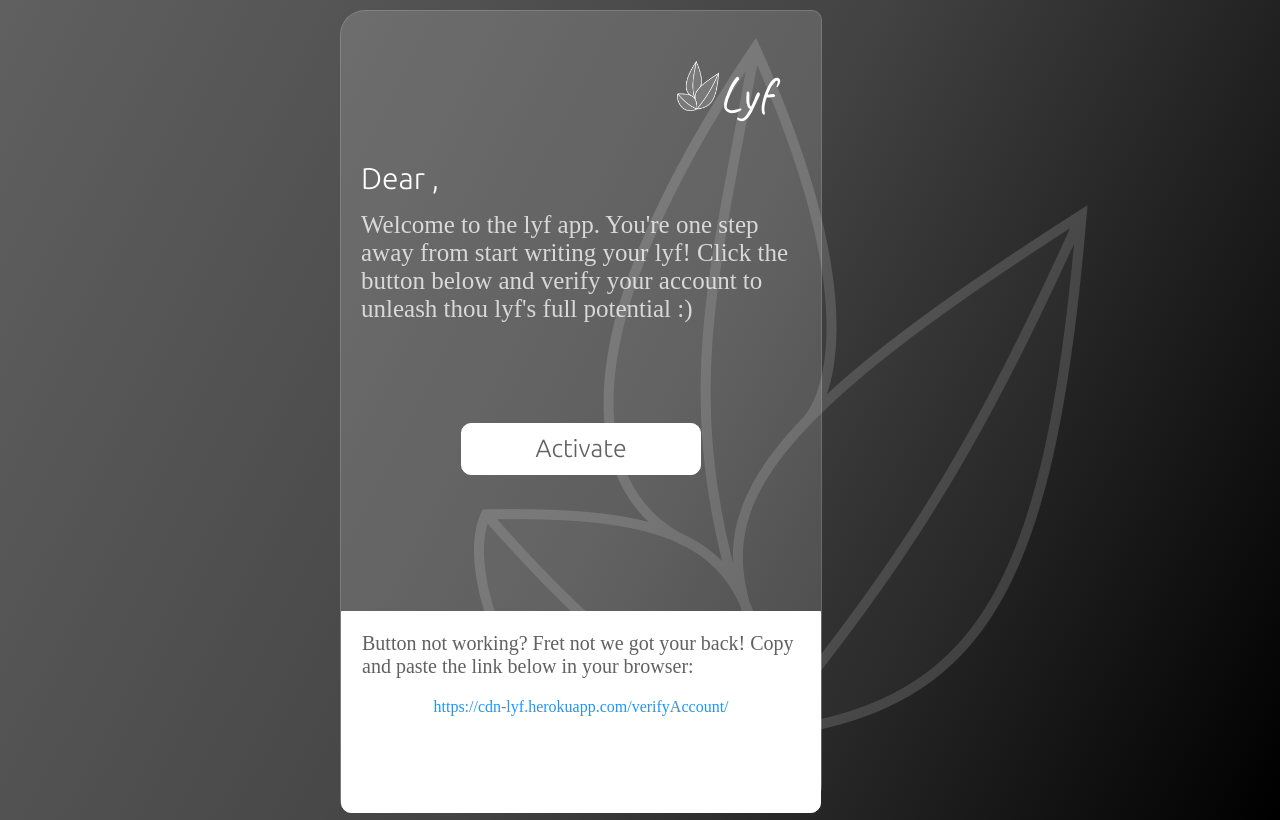
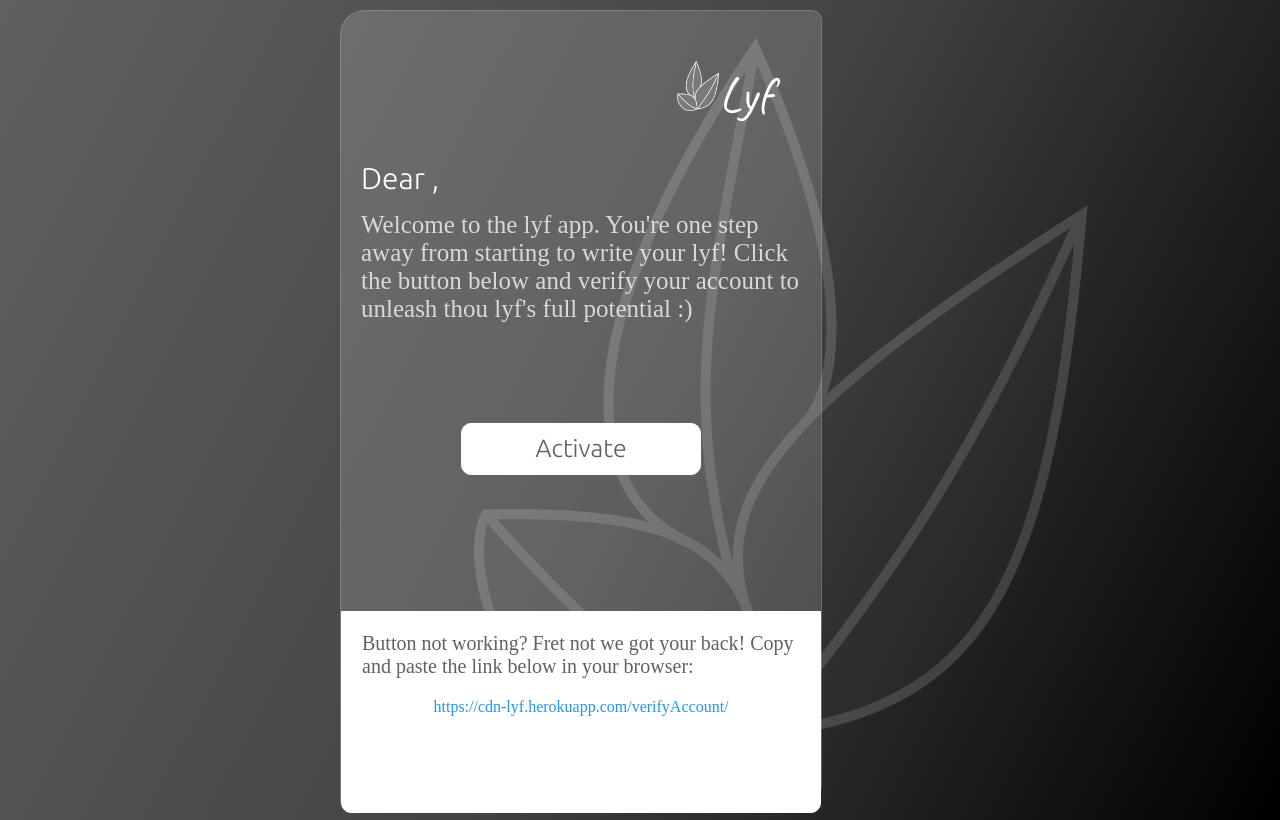
Before and after one commit to justary27/Lyf, a Django app: template lyfRest/static/templates/verification_email.html in a window 1280 px wide. Run offline with Django 3.2, Linux system fonts and the light colour scheme; the template is opened without the code that fills it, so the values that code supplies are empty; some web fonts are replaced.

Commit message:
django EmailFix

```diff
--- a/lyfRest/static/templates/verification_email.html
+++ b/lyfRest/static/templates/verification_email.html
@@ -114,21 +114,17 @@
 <body>
     <center class="wrapper">
         <div class="splash" align="center">
-            <img src="https://cdn-lyf.herokuapp.com/assets/lyflogo.png" alt="" id="lines">
-            <!-- <svg width="614" height="726" viewBox="0 0 614 726" fill="none" xmlns="http://www.w3.org/2000/svg" id="lines">
-                <path d="M290.012 696.897C67.6776 798.283 -22.1569 542.007 12.0545 477.324M290.012 696.897C182.537 647.362 121.744 601.471 12.0545 477.324M290.012 696.897C506.232 671.075 575.303 556.848 607.678 177.905M290.012 696.897C290.73 657.075 287.897 624.184 281.137 597.091M290.012 696.897C440.405 513.448 507.866 398.285 607.678 177.905M12.0545 477.324C103.986 475.889 170.412 481.52 215.236 505.97M607.678 177.905C481.091 258.683 397.184 320.661 343.978 372.628C339.149 377.344 334.573 381.978 330.241 386.536M281.137 597.091C270.128 552.967 248.703 524.224 215.236 505.97M281.137 597.091C253.321 525.971 252.307 468.536 330.241 386.536M281.137 11C65.7545 330.89 127.662 467.309 215.236 505.97M281.137 11C240.409 236.912 206.241 346.974 257.284 539.533M281.137 11C399.095 272.485 350.399 367.991 330.241 386.536" stroke="rgba(255, 255, 255, 0.10)" stroke-width="8"/>
-            </svg> -->
+            <img src="https://cdn-lyf.herokuapp.com/static/assets/lyflogo.png" alt="lyf logo" id="lines">
             <div class="message", align="center">
                 <div class="hbox">
-                    <p style="margin: 0; padding-top: 50px;" id="header"><img src="https://cdn-lyf.herokuapp.com/assets/lyflogo.png" alt="" height="50">Lyf</p>
+                    <p style="margin: 0; padding-top: 50px;" id="header"><img src="https://cdn-lyf.herokuapp.com/static/assets/lyflogo.png" alt="" height="50">Lyf</p>
                 </div>
                 <div class="tbox">
                     <p style="margin: 0;" id="title">Dear {{ username }},</p>
                 </div>
                 <div class="bbox">
-                    <p style="margin: 0;" id="body">Welcome to the lyf app. You're one step away from start writing your lyf! Click the button below and verify your account to unleash thou lyf's full potential :)</p>
-                    <a href="https://cdn-lyf.herokuapp.com/verifyAccount/{{ userId }}" style="            text-decoration: none;
-                    "><div class="btn"><p id="btntext">Activate</p></div></a>
+                    <p style="margin: 0;" id="body">Welcome to the lyf app. You're one step away from starting to write your lyf! Click the button below and verify your account to unleash thou lyf's full potential :)</p>
+                    <a href="https://cdn-lyf.herokuapp.com/verifyAccount/{{ userId }}" style="text-decoration: none;"><div class="btn"><p id="btntext">Activate</p></div></a>
                 </div>
                 <div class="abox">
                     <p style="margin: 0;"  id="alter">Button not working? Fret not we got your back! Copy and paste the link below in your browser:</p>
```
